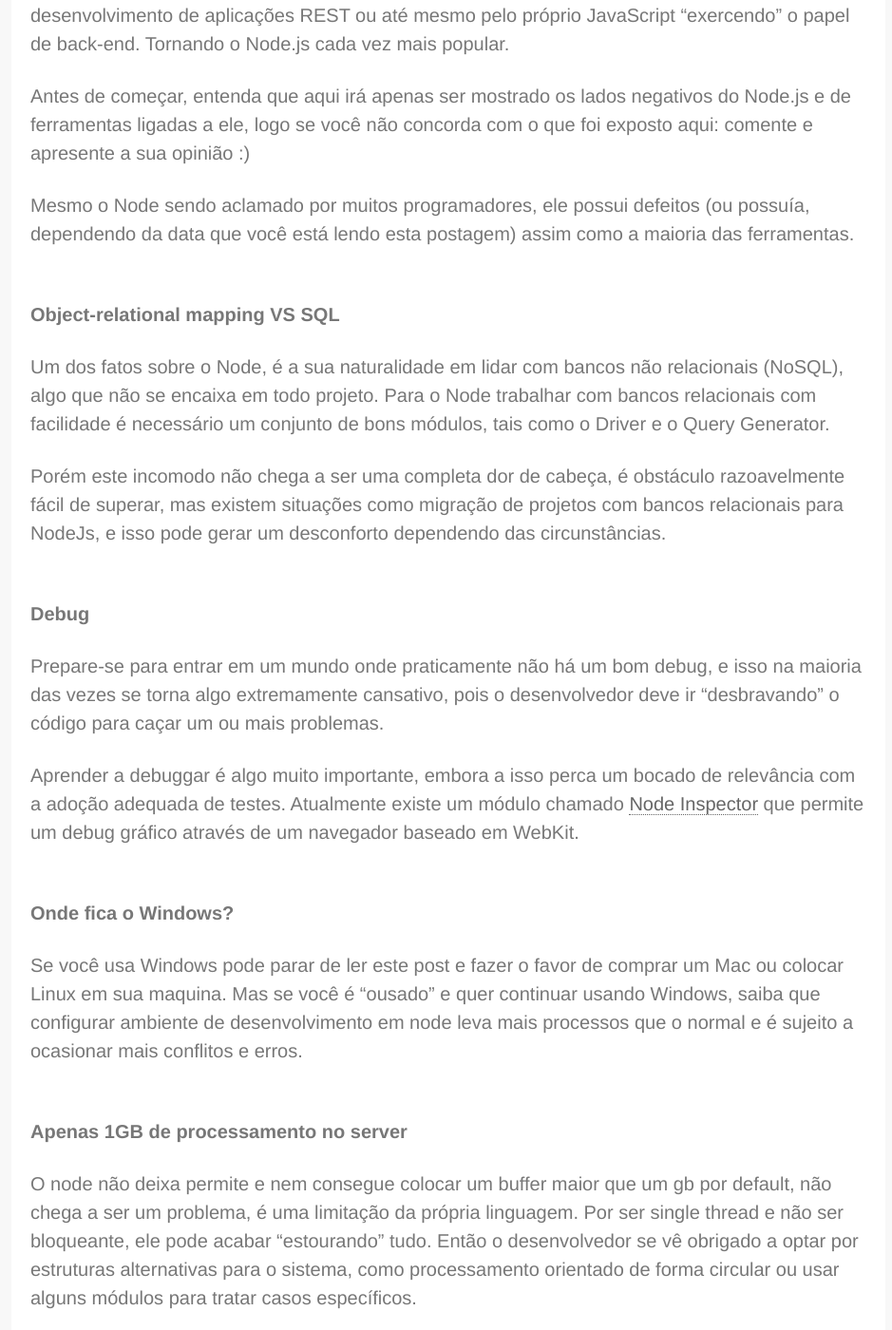
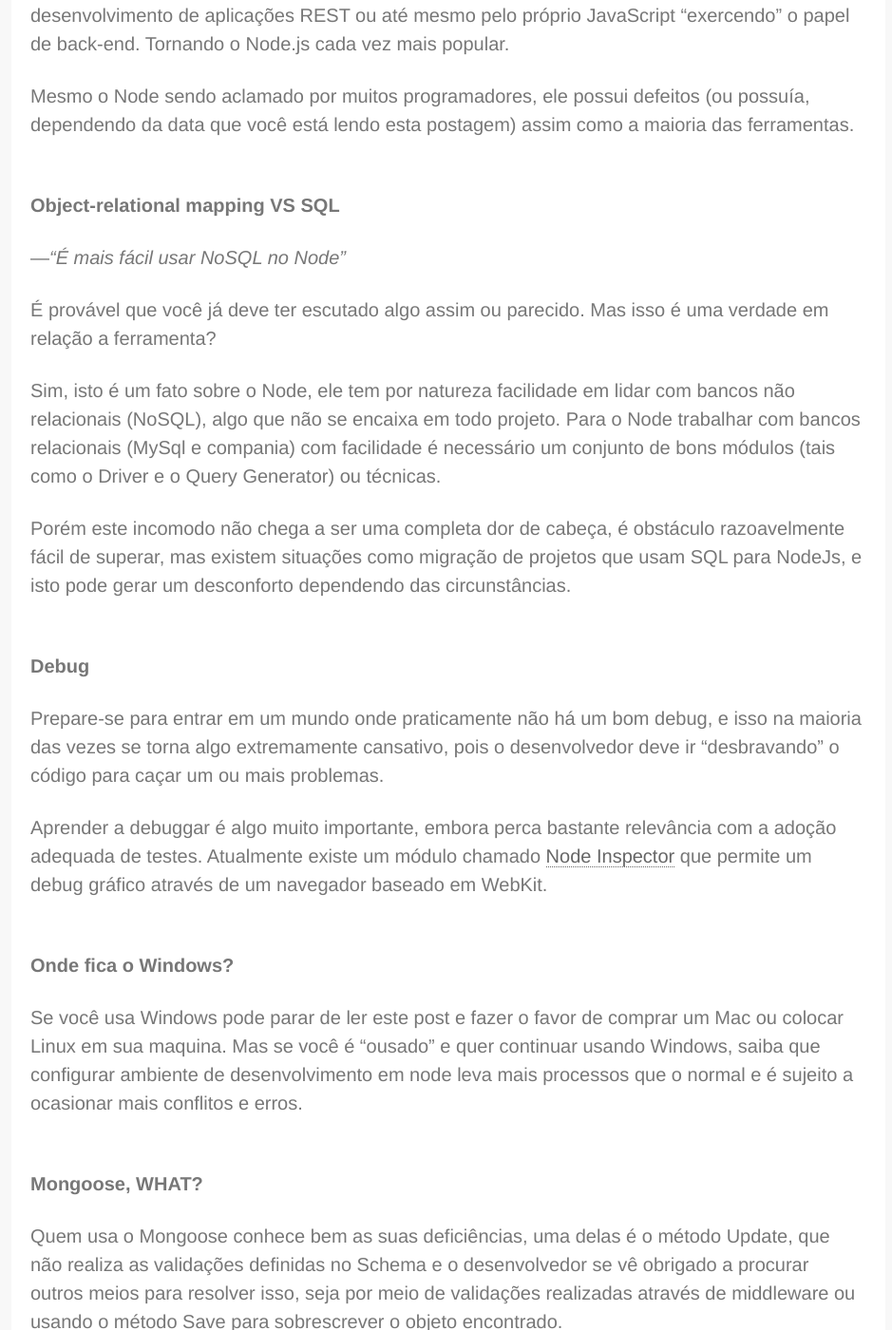
Before and after one commit to raphamorim/raphamorim.github.com, a Jekyll site: the page built from _posts/2014-03-10-o-lado-oculto-do-node-js.md, in a window 1280 px wide and 1400 px high, scrolled down 775 px. Shown: the whole window at 95% size, without its empty margins (168-1107 px from the left). Built offline with Jekyll 4.4.1, drawn with Linux system fonts in a browser that asks for light colours; nearby versions of some CDN libraries; Markdown is read by kramdown in place of the engine named in the settings; comment, search, counter and statistics services are not loaded; some of the changed text lies outside the part shown.

Commit message:
snd edit post

```diff
--- a/_posts/2014-03-10-o-lado-oculto-do-node-js.md
+++ b/_posts/2014-03-10-o-lado-oculto-do-node-js.md
@@ -14,21 +14,23 @@ cada vez mais popular.
 
 <!-- more -->
 
-Antes de começar, entenda que aqui irá apenas ser mostrado os lados negativos do Node.js e de ferramentas ligadas a ele,
-logo se você não concorda com o que foi exposto aqui: comente e apresente a sua opinião :)
-
 Mesmo o Node sendo aclamado por muitos programadores, ele possui defeitos (ou possuía,
 dependendo da data que você está lendo esta postagem) assim como a maioria das ferramentas.
 <br><br>
 
 **Object-relational mapping VS SQL**
 
-Um dos fatos sobre o Node, é a sua naturalidade em lidar com bancos não relacionais (NoSQL), algo
-que não se encaixa em todo projeto. Para o Node trabalhar com bancos relacionais com facilidade é
-necessário um conjunto de bons módulos, tais como o Driver e o Query Generator.
+---*"É mais fácil usar NoSQL no Node"*
+
+É provável que você já deve ter escutado algo assim ou parecido. Mas
+isso é uma verdade em relação a ferramenta?
+
+Sim, isto é um fato sobre o Node, ele tem por natureza facilidade em lidar com bancos não relacionais (NoSQL), algo
+que não se encaixa em todo projeto. Para o Node trabalhar com bancos relacionais (MySql e compania) com facilidade é
+necessário um conjunto de bons módulos (tais como o Driver e o Query Generator) ou técnicas.
 
 Porém este incomodo não chega a ser uma completa dor de cabeça, é obstáculo razoavelmente fácil de
-superar, mas existem situações como migração de projetos com bancos relacionais para NodeJs, e isso
+superar, mas existem situações como migração de projetos que usam SQL para NodeJs, e isto
 pode gerar um desconforto dependendo das circunstâncias.
 <br><br>
 
@@ -38,7 +40,7 @@ Prepare-se para entrar em um mundo onde praticamente não há um bom debug, e is
 das vezes se torna algo extremamente cansativo, pois o desenvolvedor deve ir "desbravando" o código
 para caçar um ou mais problemas.
 
-Aprender a debuggar é algo muito importante, embora a isso perca um bocado de relevância com a adoção
+Aprender a debuggar é algo muito importante, embora perca bastante relevância com a adoção
 adequada de testes. Atualmente existe um módulo chamado
 <a href="https://github.com/node-inspector/node-inspector" class="link">Node Inspector</a>
 que permite um debug gráfico através de um navegador baseado em WebKit.
@@ -52,20 +54,15 @@ configurar ambiente de desenvolvimento em node leva mais processos que o normal
 é sujeito a ocasionar mais conflitos e erros.
 <br><br>
 
-**Apenas 1GB de processamento no server**
-
-O node não deixa permite e nem consegue colocar um buffer maior que um gb por default,
-não chega a ser um problema, é uma limitação da própria linguagem. Por ser single thread e não ser bloqueante,
-ele pode acabar "estourando" tudo. Então o desenvolvedor se vê obrigado a optar por
-estruturas alternativas para o sistema, como processamento orientado de forma circular ou usar alguns
-módulos para tratar casos específicos.
-<br><br>
-
 **Mongoose, WHAT?**
 
 Quem usa o Mongoose conhece bem as suas deficiências, uma delas é o método Update, que não realiza as validações
 definidas no Schema e o desenvolvedor se vê obrigado a procurar outros meios para resolver isso, seja por meio de validações
 realizadas através de middleware ou usando o método Save para sobrescrever o objeto encontrado.
+
+Um dos mantenedores do Mongoose, Aaron Heckmann comenta sobre essa deficiência do módulo:
+<a href="https://github.com/LearnBoost/mongoose/issues/892" class="link">primeira referência</a>,
+<a href="https://groups.google.com/forum/?fromgroups=#!topic/mongoose-orm/8AV6aoJzdiQ" class="link">segunda referência</a>.
 <br><br>
 
 Não curtiu? Discorda? Acha que falta alguma coisa?
```
Also changed, not shown: 7 other files.
